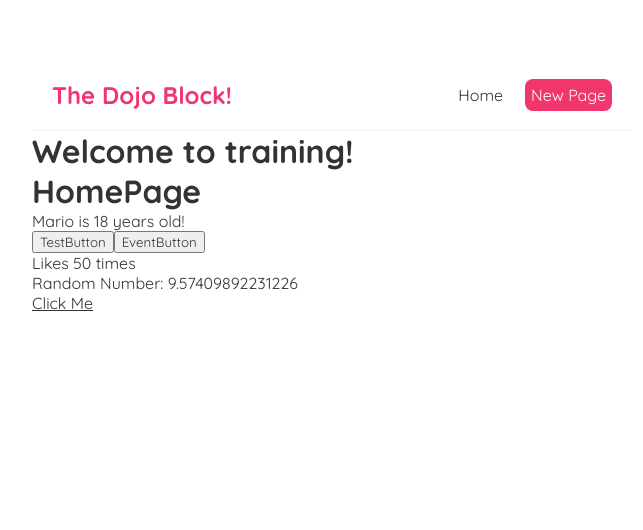
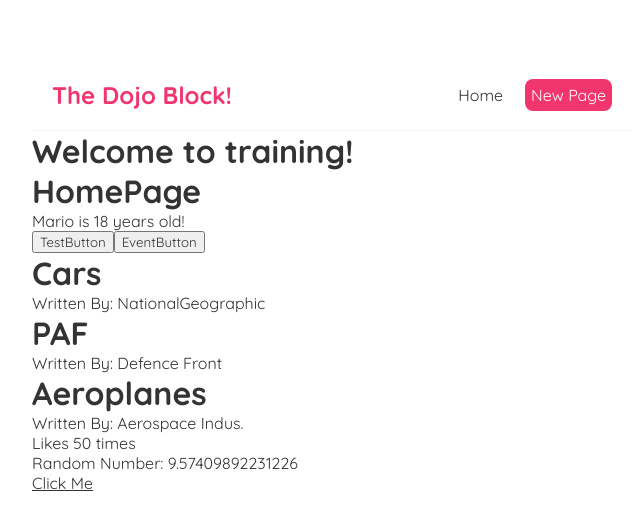
Before and after one commit to HarisAli-git/ArticlesPage, a React (Create React App) app: page / in a window 1280 px wide. Shown: the top 530 px of the page, without its empty margins (308-951 px from the left). Built offline with nearby package versions, Linux system fonts and the light colour scheme; the HTML template or start-up script is replaced by a standard one.

Commit message:
Added an Array

```diff
--- a/src/Home.js
+++ b/src/Home.js
@@ -3,6 +3,11 @@ import { useState } from "react";
 const Home = () => {
     const [name, UpdateName] = useState('Mario');
     const [Age, UpdateAge] = useState(18);
+    const [Articles, ShowArticles] = useState([
+        {title: "Cars", body: "VolksWagon....", author: "NationalGeographic", id: 1},
+        {title: "PAF", body: "CAC/PAC JF-17 Thunder....", author: "Defence Front", id: 2},
+        {title: "Aeroplanes", body: "Boeing 777 300ER....", author: "Aerospace Indus.", id: 3},
+    ]);
 
     const clickEvent = (name, e) => {
         console.log("Button is Hit by: ", name, e);
@@ -24,6 +29,12 @@ const Home = () => {
                 }
             }>TestButton</button>
             <button onClick={TestEvent}>EventButton</button>
+            <div>{Articles.map((article) => (
+                <div className="article-desc" key={article.id}>
+                    <h1 className="title">{article.title}</h1>
+                    <p className="author"> Written By: {article.author}</p>
+                </div>
+            ))}</div>
         </div>
     );
 }
```
